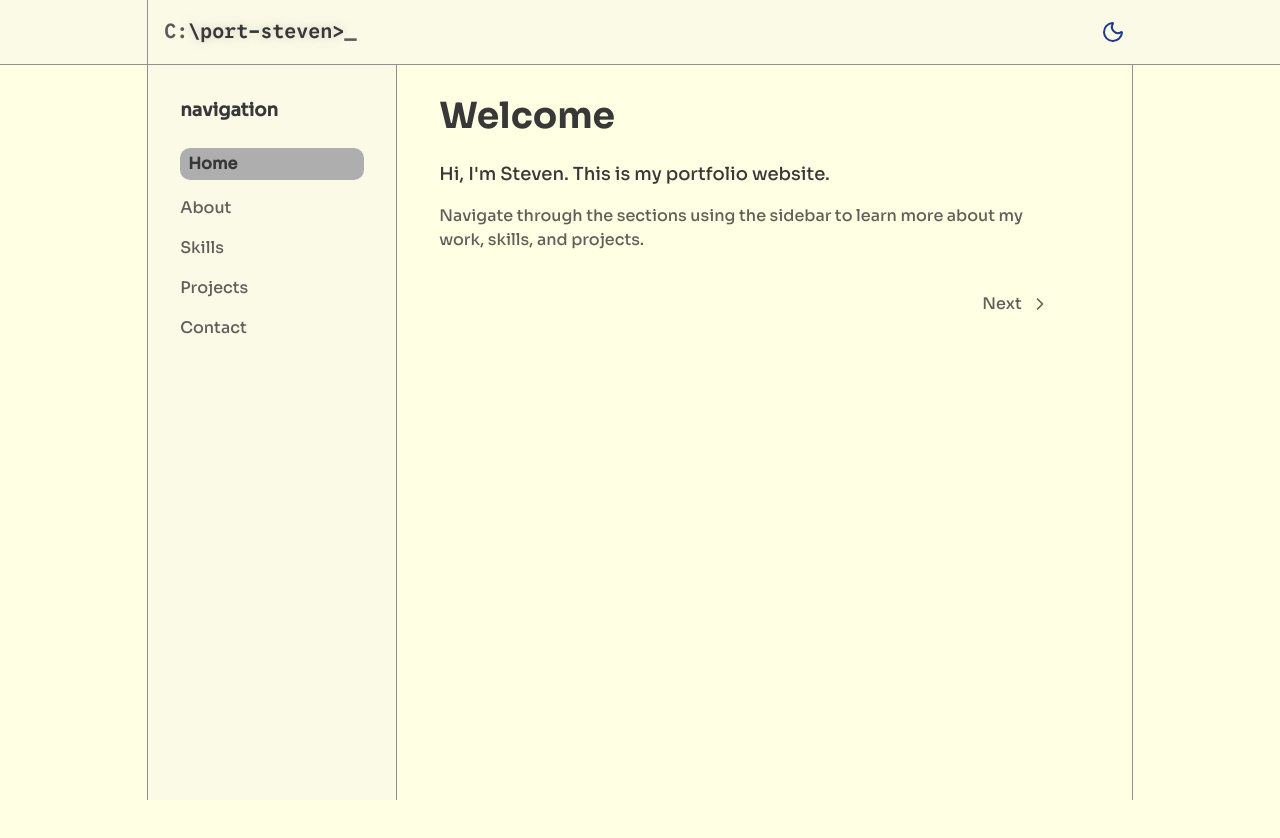
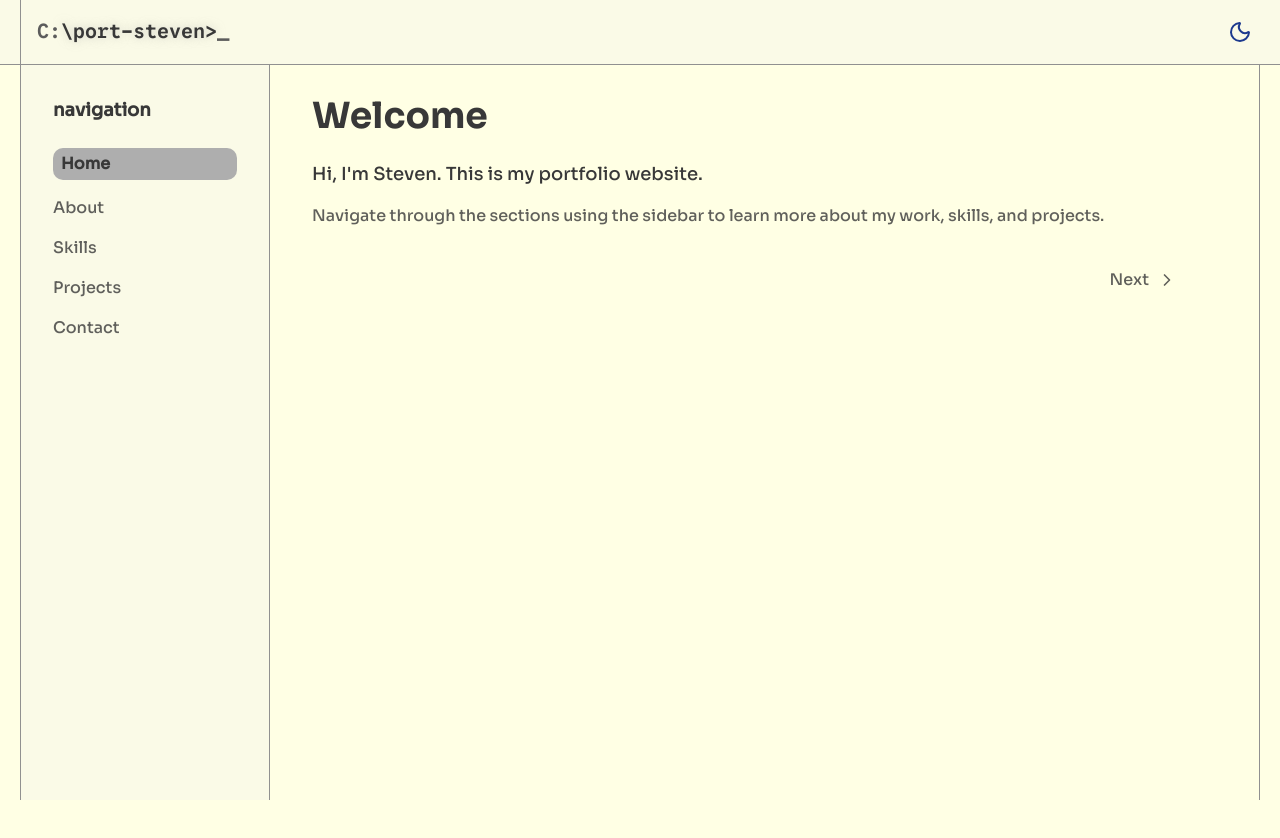
Before and after one commit to StewenE/port-steven, a React (Vite) app: page / in a window 1280 px wide. Shown: the top 838 px of the page. Built offline with nearby package versions, Linux system fonts and the light colour scheme.

Commit message:
fix: additional container fixes

```diff
--- a/src/index.css
+++ b/src/index.css
@@ -135,18 +135,17 @@
     max-width: 768px;
   }
   @media (width >= 1024px) {
-    width: 80%;
-    --container-x: clamp(0.75rem, 1.5vw, 1.25rem);
-    max-width: min(1350px, calc(100vw - 1rem));
+    --container-x: clamp(0.5rem, 1.25vw, 1rem);
+    max-width: min(1500px, calc(100vw - 0.5rem));
   }
   @media (width >= 1280px) {
-    max-width: min(1550px, calc(100vw - 1rem));
+    max-width: min(1750px, calc(100vw - 0.5rem));
   }
   @media (width >= 1400px) {
-    max-width: min(1700px, calc(100vw - 1rem));
+    max-width: min(1900px, calc(100vw - 0.5rem));
   }
-  @media (width >= 1600px) {
-    max-width: min(1850px, calc(100vw - 1rem));
+  @media (width >= 1900px) {
+    max-width: min(2050px, calc(100vw - 0.5rem));
   }
   @media (width >= 1920px) {
     max-width: 1920px;
```
